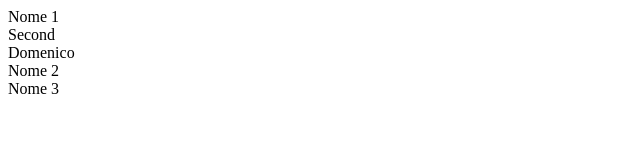
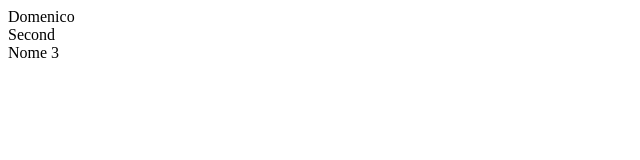
Before and after one commit to fairsayan/fantasticchat, a plain HTML site: page public/index.html in a window 1280 px wide. Shown: the whole page, without its empty margins (0-640 px from the left). Drawn offline with Linux system fonts and the light colour scheme.

Commit message:
no message

```diff
--- a/public/index.html
+++ b/public/index.html
@@ -6,10 +6,8 @@
     <title>Test</title>
   </head>
   <body>
-    <div>Nome 1</div>
+    <div>Domenico</div>
     <div>Second</div>
-    <div>Domenico</div>
-    <div>Nome 2</div>
     <div>Nome 3</div>
   </body>
 </html>
```
